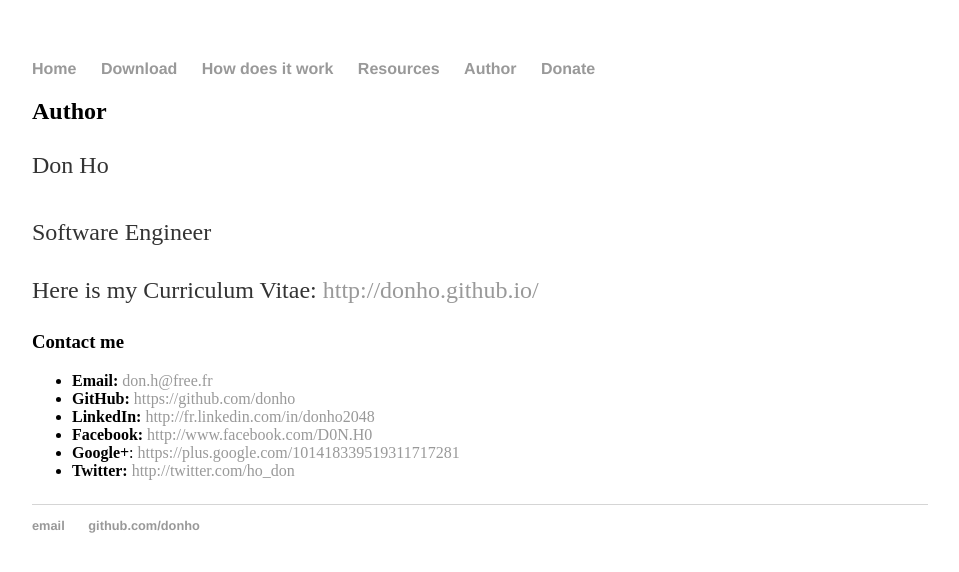
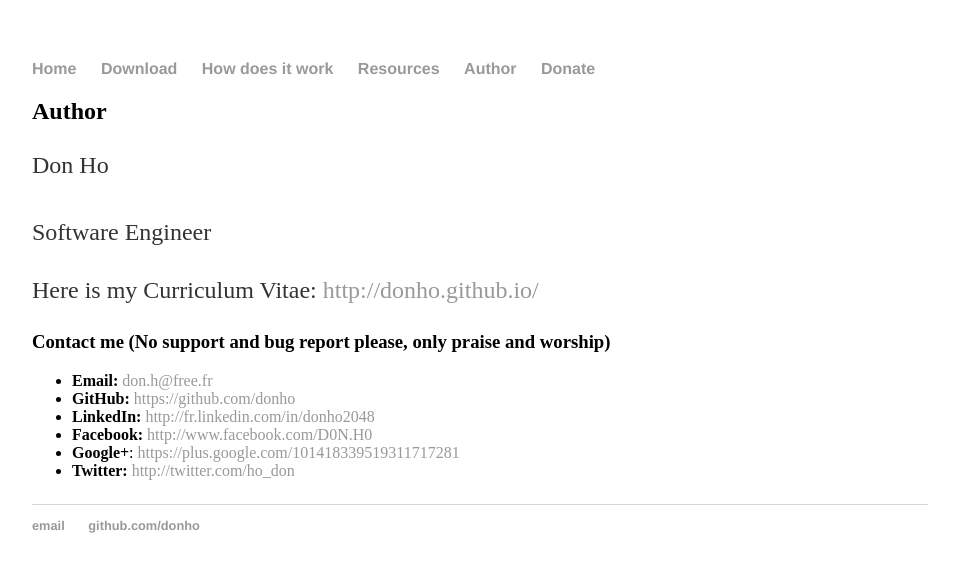
Before and after one commit to gupwin32/gupwin32.github.io, a Jekyll site: the page built from author/index.html, in a window 1280 px wide. Shown: the top 572 px of the page, without its empty margins (160-1119 px from the left). Built offline with Jekyll 4.4.1, drawn with Linux system fonts in a browser that asks for light colours.

Commit message:
Update index.html

```diff
--- a/author/index.html
+++ b/author/index.html
@@ -11,7 +11,7 @@ title: WinGUp
 <p>Here is my Curriculum Vitae:
 <a href="http://donho.github.io/" target="_blank">http://donho.github.io/</a></p>
 <p> </p>
-<h3>Contact me</h3>
+<h3>Contact me (No support and bug report please, only praise and worship)</h3>
 <ul>
 <li><strong>Email:</strong> <a href="mailto:don.h@free.fr">don.h@free.fr</a></li>
 <li><strong>GitHub:</strong> <a href="https://github.com/donho" target="_blank">https://github.com/donho</a></li>
```
